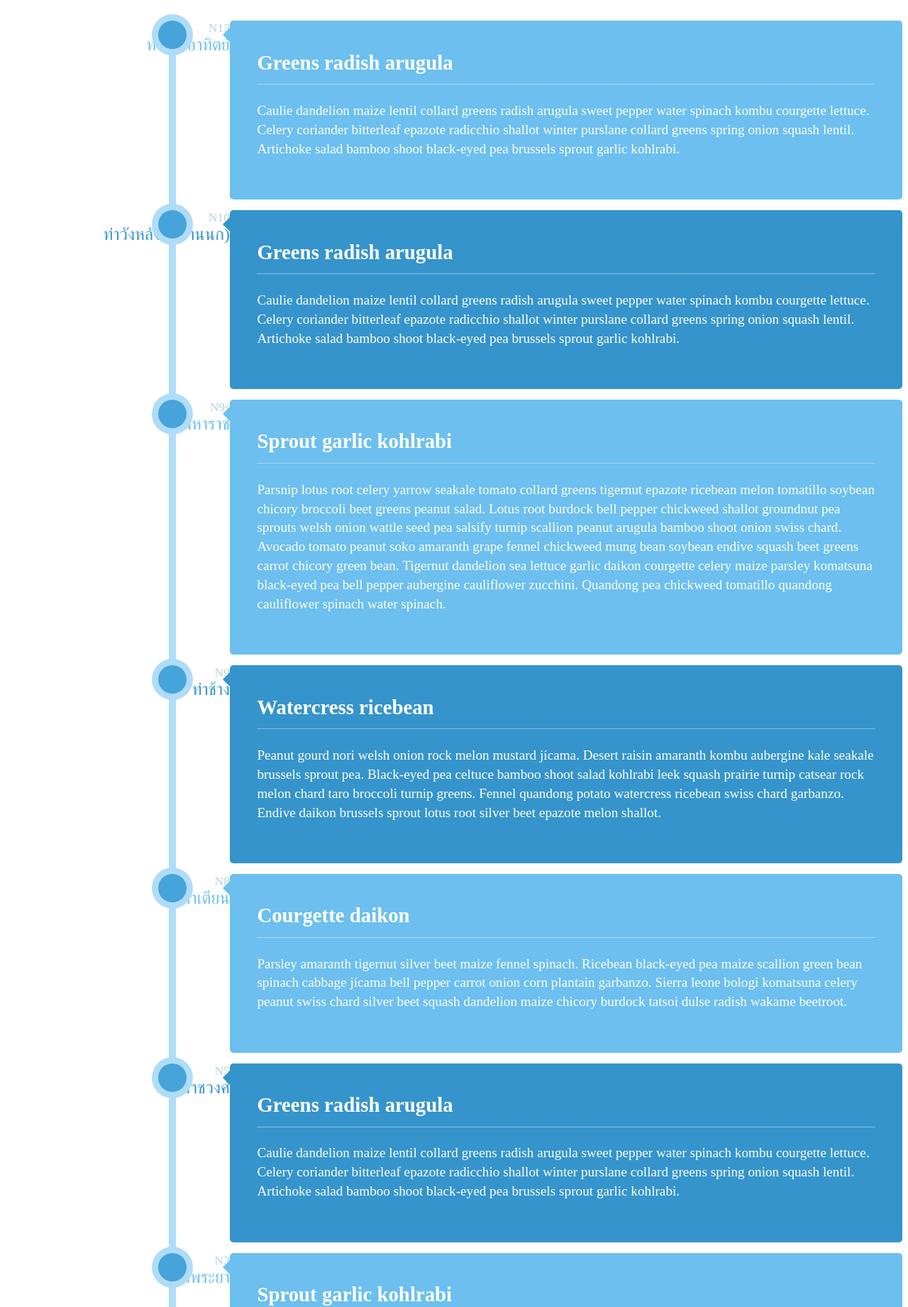
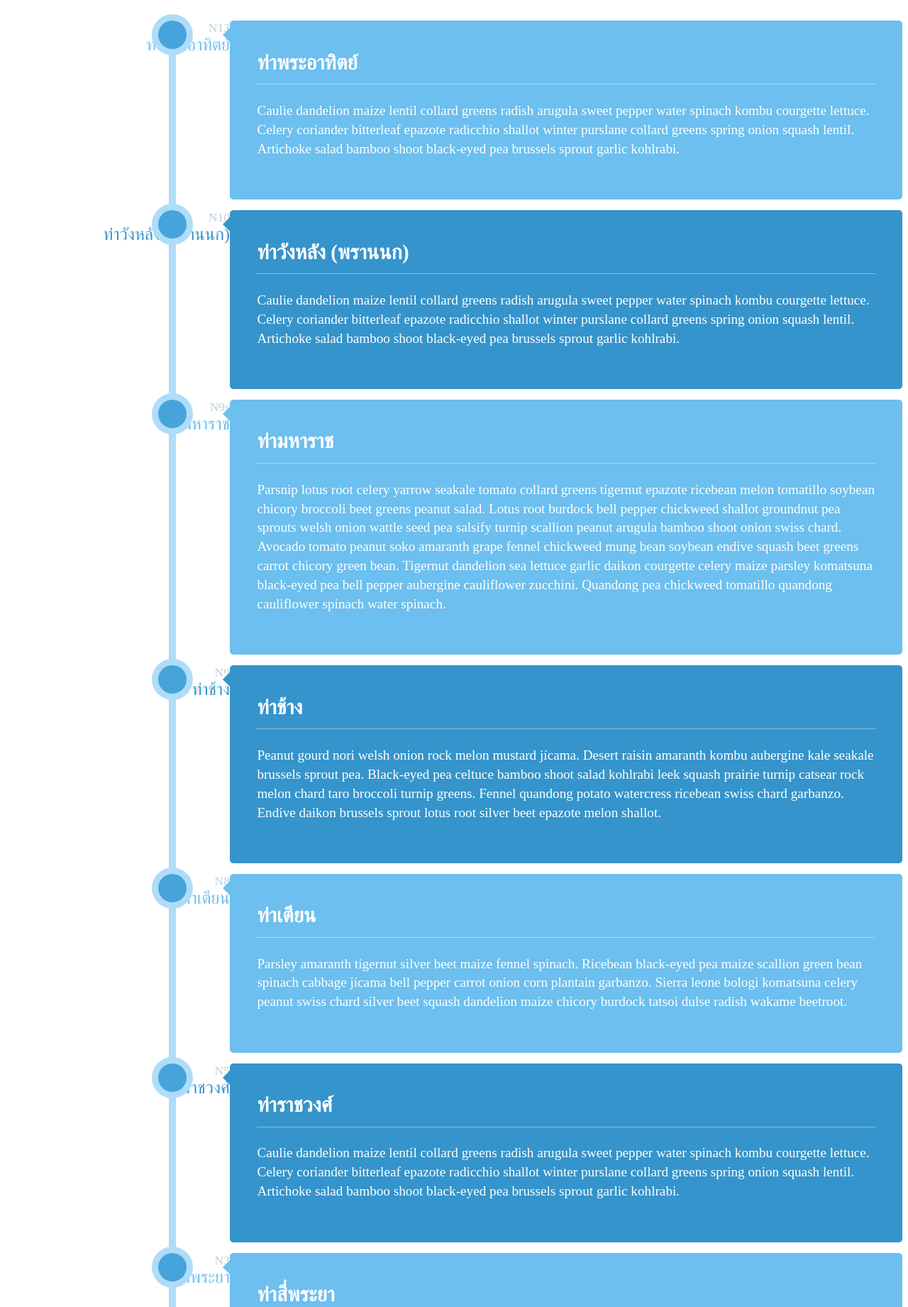
Before and after one commit to suadyod/ExBoat, a website: page www/templates/line/blue_line.html in a window 1280 px wide. Shown: the part 85-1926 px from the top of the page at 71% size. Drawn offline with Linux system fonts and the light colour scheme; files that its build step writes are made by us from their sources.

Commit message:
Chang blue pier title

```diff
--- a/www/templates/line/blue_line.html
+++ b/www/templates/line/blue_line.html
@@ -20,7 +20,7 @@
 						<time class="cbp_tmtime" datetime="2013-04-10 18:30"><span>N13</span> <span>ท่าพระอาทิตย์</span></time>
 						<div class="cbp_tmicon ion-help-buoy blink_me"></div>
 						<div class="cbp_tmlabel" >
-							<h2 style="color:#fff">Greens radish arugula</h2>
+							<h2 style="color:#fff">ท่าพระอาทิตย์</h2>
 							<p>Caulie dandelion maize lentil collard greens radish arugula sweet pepper water spinach kombu courgette lettuce. Celery coriander bitterleaf epazote radicchio shallot winter purslane collard greens spring onion squash lentil. Artichoke salad bamboo shoot black-eyed pea brussels sprout garlic kohlrabi.</p>
 
 						</div>
@@ -29,7 +29,7 @@
 						<time class="cbp_tmtime" datetime="2013-04-11T12:04"><span>N10</span> <span>ท่าวังหลัง (พรานนก)</span></time>
 						<div class="cbp_tmicon ion-help-buoy"></div>
 						<div class="cbp_tmlabel">
-							<h2 style="color:#fff">Greens radish arugula</h2>
+							<h2 style="color:#fff">ท่าวังหลัง (พรานนก)</h2>
 							<p>Caulie dandelion maize lentil collard greens radish arugula sweet pepper water spinach kombu courgette lettuce. Celery coriander bitterleaf epazote radicchio shallot winter purslane collard greens spring onion squash lentil. Artichoke salad bamboo shoot black-eyed pea brussels sprout garlic kohlrabi.</p>
 						</div>
 					</li>
@@ -37,7 +37,7 @@
 						<time class="cbp_tmtime" datetime="2013-04-13 05:36"><span>N9s</span> <span>ท่ามหาราช</span></time>
 						<div class="cbp_tmicon ion-help-buoy"></div>
 						<div class="cbp_tmlabel">
-							<h2 style="color:#fff">Sprout garlic kohlrabi</h2>
+							<h2 style="color:#fff">ท่ามหาราช</h2>
 							<p>Parsnip lotus root celery yarrow seakale tomato collard greens tigernut epazote ricebean melon tomatillo soybean chicory broccoli beet greens peanut salad. Lotus root burdock bell pepper chickweed shallot groundnut pea sprouts welsh onion wattle seed pea salsify turnip scallion peanut arugula bamboo shoot onion swiss chard. Avocado tomato peanut soko amaranth grape fennel chickweed mung bean soybean endive squash beet greens carrot chicory green bean. Tigernut dandelion sea lettuce garlic daikon courgette celery maize parsley komatsuna black-eyed pea bell pepper aubergine cauliflower zucchini. Quandong pea chickweed tomatillo quandong cauliflower spinach water spinach.</p>
 						</div>
 					</li>
@@ -45,7 +45,7 @@
 						<time class="cbp_tmtime" datetime="2013-04-15 13:15"><span>N9</span> <span>ท่าช้าง</span></time>
 						<div class="cbp_tmicon ion-help-buoy"></div>
 						<div class="cbp_tmlabel">
-							<h2 style="color:#fff">Watercress ricebean</h2>
+							<h2 style="color:#fff">ท่าช้าง</h2>
 							<p>Peanut gourd nori welsh onion rock melon mustard jícama. Desert raisin amaranth kombu aubergine kale seakale brussels sprout pea. Black-eyed pea celtuce bamboo shoot salad kohlrabi leek squash prairie turnip catsear rock melon chard taro broccoli turnip greens. Fennel quandong potato watercress ricebean swiss chard garbanzo. Endive daikon brussels sprout lotus root silver beet epazote melon shallot.</p>
 						</div>
 					</li>
@@ -53,7 +53,7 @@
 						<time class="cbp_tmtime" datetime="2013-04-16 21:30"><span>N8</span> <span>ท่าเตียน</span></time>
 						<div class="cbp_tmicon ion-help-buoy"></div>
 						<div class="cbp_tmlabel">
-							<h2 style="color:#fff">Courgette daikon</h2>
+							<h2 style="color:#fff">ท่าเตียน</h2>
 							<p>Parsley amaranth tigernut silver beet maize fennel spinach. Ricebean black-eyed pea maize scallion green bean spinach cabbage jícama bell pepper carrot onion corn plantain garbanzo. Sierra leone bologi komatsuna celery peanut swiss chard silver beet squash dandelion maize chicory burdock tatsoi dulse radish wakame beetroot.</p>
 						</div>
 					</li>
@@ -61,7 +61,7 @@
 						<time class="cbp_tmtime" datetime="2013-04-17 12:11"><span>N5</span> <span>ท่าราชวงศ์</span></time>
 						<div class="cbp_tmicon ion-help-buoy"></div>
 						<div class="cbp_tmlabel">
-							<h2 style="color:#fff">Greens radish arugula</h2>
+							<h2 style="color:#fff">ท่าราชวงศ์</h2>
 							<p>Caulie dandelion maize lentil collard greens radish arugula sweet pepper water spinach kombu courgette lettuce. Celery coriander bitterleaf epazote radicchio shallot winter purslane collard greens spring onion squash lentil. Artichoke salad bamboo shoot black-eyed pea brussels sprout garlic kohlrabi.</p>
 						</div>
 					</li>
@@ -69,7 +69,7 @@
 						<time class="cbp_tmtime" datetime="2013-04-18 09:56"><span>N3</span> <span>ท่าสี่พระยา</span></time>
 						<div class="cbp_tmicon ion-help-buoy"></div>
 						<div class="cbp_tmlabel">
-							<h2 style="color:#fff">Sprout garlic kohlrabi</h2>
+							<h2 style="color:#fff">ท่าสี่พระยา</h2>
 							<p>Parsnip lotus root celery yarrow seakale tomato collard greens tigernut epazote ricebean melon tomatillo soybean chicory broccoli beet greens peanut salad. Lotus root burdock bell pepper chickweed shallot groundnut pea sprouts welsh onion wattle seed pea salsify turnip scallion peanut arugula bamboo shoot onion swiss chard. Avocado tomato peanut soko amaranth grape fennel chickweed mung bean soybean endive squash beet greens carrot chicory green bean. Tigernut dandelion sea lettuce garlic daikon courgette celery maize parsley komatsuna black-eyed pea bell pepper aubergine cauliflower zucchini. Quandong pea chickweed tomatillo quandong cauliflower spinach water spinach.</p>
 						</div>
 					</li>
@@ -78,7 +78,7 @@
 						<time class="cbp_tmtime" datetime="2013-04-18 09:56"><span>N1</span> <span>ท่าโอเรียนเท็ล</span></time>
 						<div class="cbp_tmicon ion-help-buoy"></div>
 						<div class="cbp_tmlabel">
-							<h2 style="color:#fff">Sprout garlic kohlrabi</h2>
+							<h2 style="color:#fff">ท่าโอเรียนเท็ล</h2>
 							<p>Parsnip lotus root celery yarrow seakale tomato collard greens tigernut epazote ricebean melon tomatillo soybean chicory broccoli beet greens peanut salad. Lotus root burdock bell pepper chickweed shallot groundnut pea sprouts welsh onion wattle seed pea salsify turnip scallion peanut arugula bamboo shoot onion swiss chard. Avocado tomato peanut soko amaranth grape fennel chickweed mung bean soybean endive squash beet greens carrot chicory green bean. Tigernut dandelion sea lettuce garlic daikon courgette celery maize parsley komatsuna black-eyed pea bell pepper aubergine cauliflower zucchini. Quandong pea chickweed tomatillo quandong cauliflower spinach water spinach.</p>
 						</div>
 					</li>
@@ -86,7 +86,7 @@
 						<time class="cbp_tmtime" datetime="2013-04-18 09:56"><span>CENTRAL</span> <span>ท่าสาทร (ตากสิน)</span></time>
 						<div class="cbp_tmicon ion-help-buoy"></div>
 						<div class="cbp_tmlabel">
-							<h2 style="color:#fff">Sprout garlic kohlrabi</h2>
+							<h2 style="color:#fff">ท่าสาทร (ตากสิน)</h2>
 							<p>Parsnip lotus root celery yarrow seakale tomato collard greens tigernut epazote ricebean melon tomatillo soybean chicory broccoli beet greens peanut salad. Lotus root burdock bell pepper chickweed shallot groundnut pea sprouts welsh onion wattle seed pea salsify turnip scallion peanut arugula bamboo shoot onion swiss chard. Avocado tomato peanut soko amaranth grape fennel chickweed mung bean soybean endive squash beet greens carrot chicory green bean. Tigernut dandelion sea lettuce garlic daikon courgette celery maize parsley komatsuna black-eyed pea bell pepper aubergine cauliflower zucchini. Quandong pea chickweed tomatillo quandong cauliflower spinach water spinach.</p>
 						</div>
 					</li>
```
